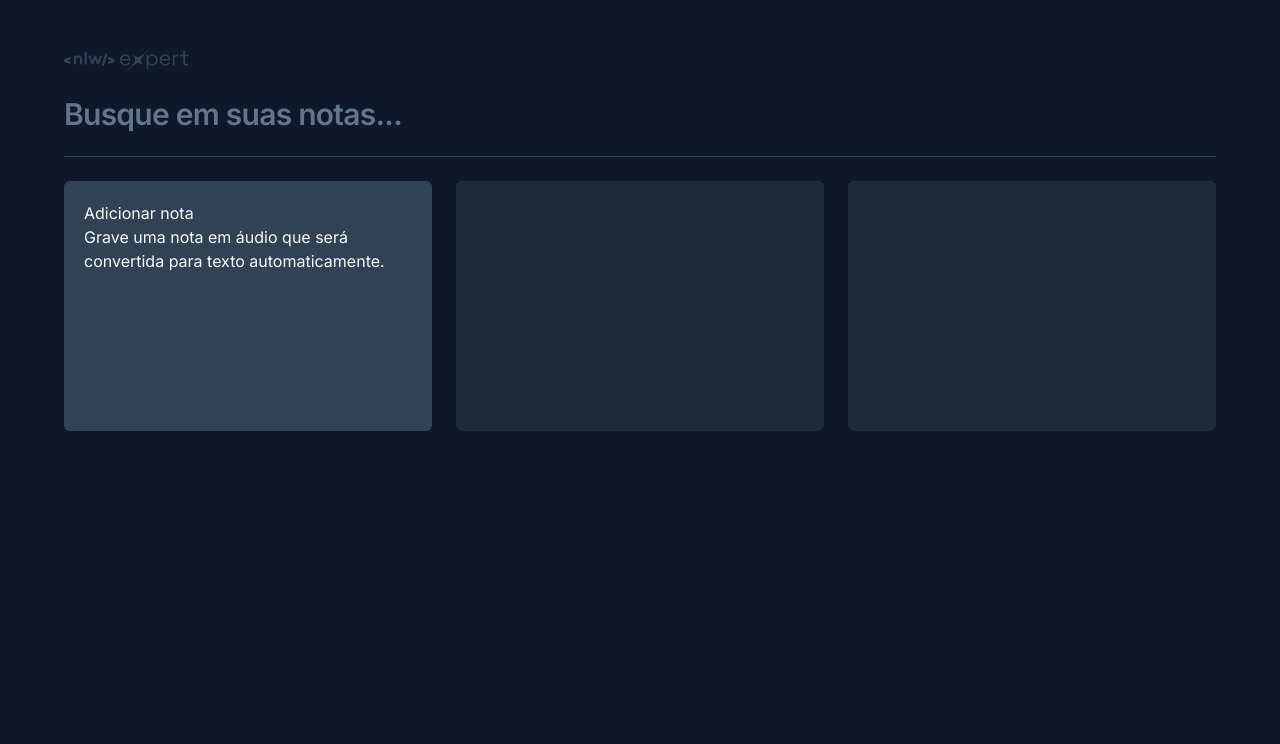
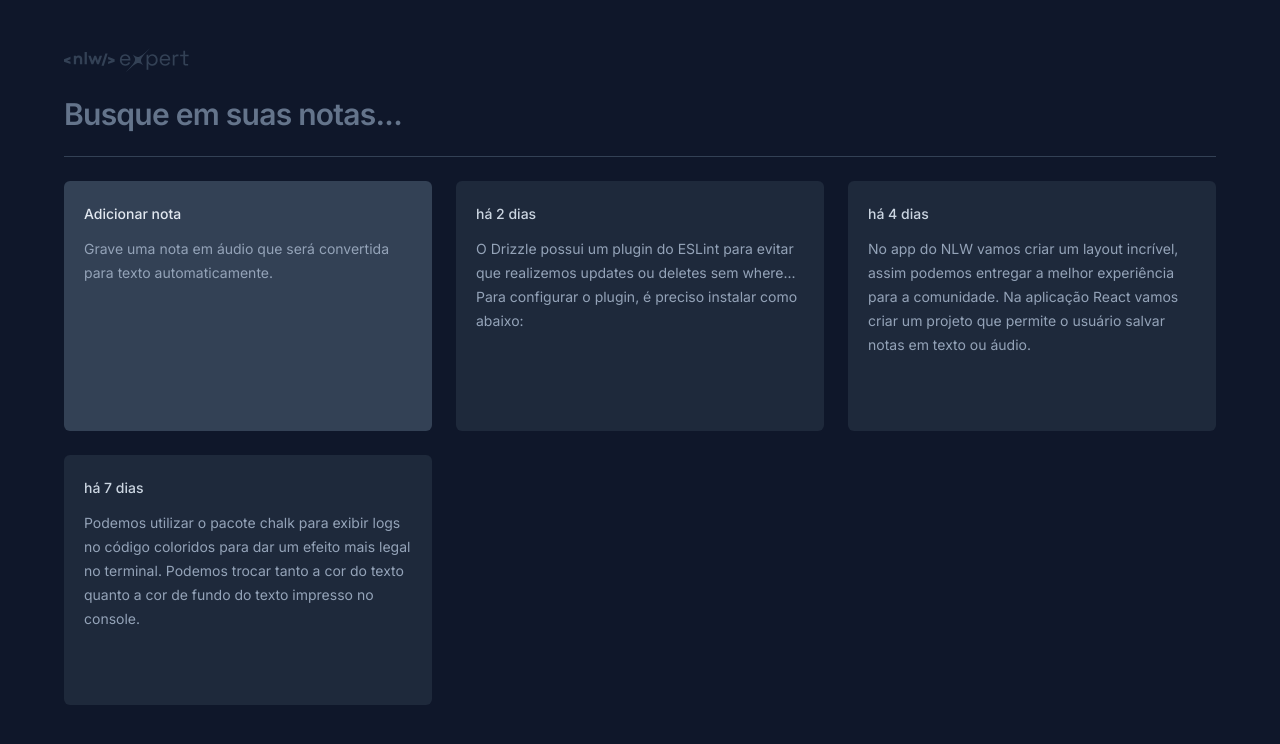
Before and after one commit to Clara-Pacheco/nlw-expert-reactjs, a React (Vite) app: page / in a window 1280 px wide. Shown: the top 744 px of the page. Built offline with nearby package versions, Linux system fonts and the light colour scheme.

Commit message:
Add stylization for the first card and duplicate it 3 times to create the other cards, changing their styles

```diff
--- a/src/App.tsx
+++ b/src/App.tsx
@@ -15,15 +15,43 @@ export const App = () => {
       <div className="h-px bg-slate-700"></div>
 
       <div className="grid grid-cols-3 gap-6 auto-rows-[250px]">
-        <div className="rounded-md bg-slate-700 p-5">
-          <span>Adicionar nota</span>
-          <p>
+        <div className="rounded-md bg-slate-700 p-5 space-y-3">
+          <span className="text-sm font-medium text-slate-200">
+            Adicionar nota
+          </span>
+          <p className="text-sm leading-6 text-slate-400">
             Grave uma nota em áudio que será convertida para texto
             automaticamente.
           </p>
         </div>
-        <div className="rounded-md bg-slate-800"></div>
-        <div className="rounded-md bg-slate-800"></div>
+
+        <div className="rounded-md bg-slate-800 p-5 space-y-3">
+          <span className="text-sm font-medium text-slate-300">há 2 dias</span>
+          <p className="text-sm leading-6 text-slate-400">
+            O Drizzle possui um plugin do ESLint para evitar que realizemos
+            updates ou deletes sem where... Para configurar o plugin, é preciso
+            instalar como abaixo:
+          </p>
+        </div>
+
+        <div className="rounded-md bg-slate-800 p-5 space-y-3">
+          <span className="text-sm font-medium text-slate-300">há 4 dias</span>
+          <p className="text-sm leading-6 text-slate-400">
+            No app do NLW vamos criar um layout incrível, assim podemos entregar
+            a melhor experiência para a comunidade. Na aplicação React vamos
+            criar um projeto que permite o usuário salvar notas em texto ou
+            áudio.
+          </p>
+        </div>
+
+        <div className="rounded-md bg-slate-800 p-5 space-y-3">
+          <span className="text-sm font-medium text-slate-300">há 7 dias</span>
+          <p className="text-sm leading-6 text-slate-400">
+            Podemos utilizar o pacote chalk para exibir logs no código coloridos
+            para dar um efeito mais legal no terminal. Podemos trocar tanto a
+            cor do texto quanto a cor de fundo do texto impresso no console.
+          </p>
+        </div>
       </div>
     </div>
   );
```
